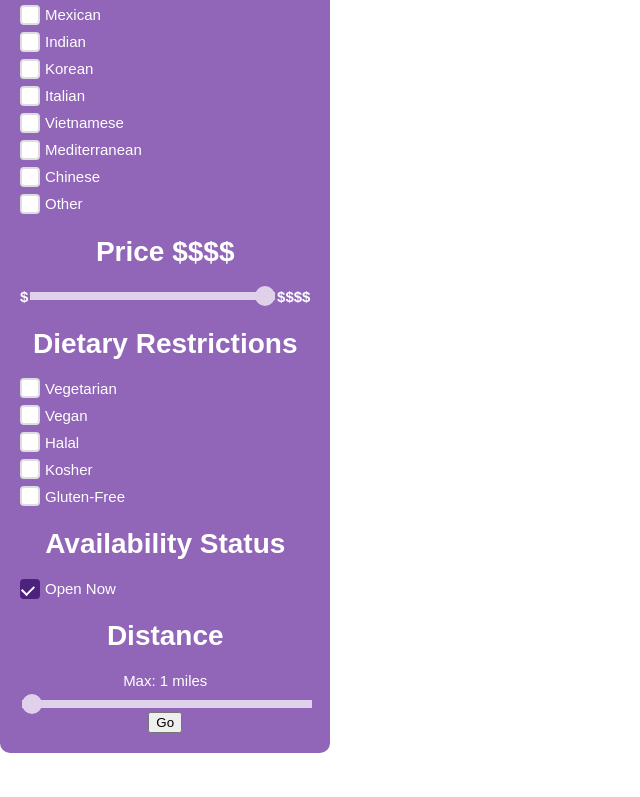
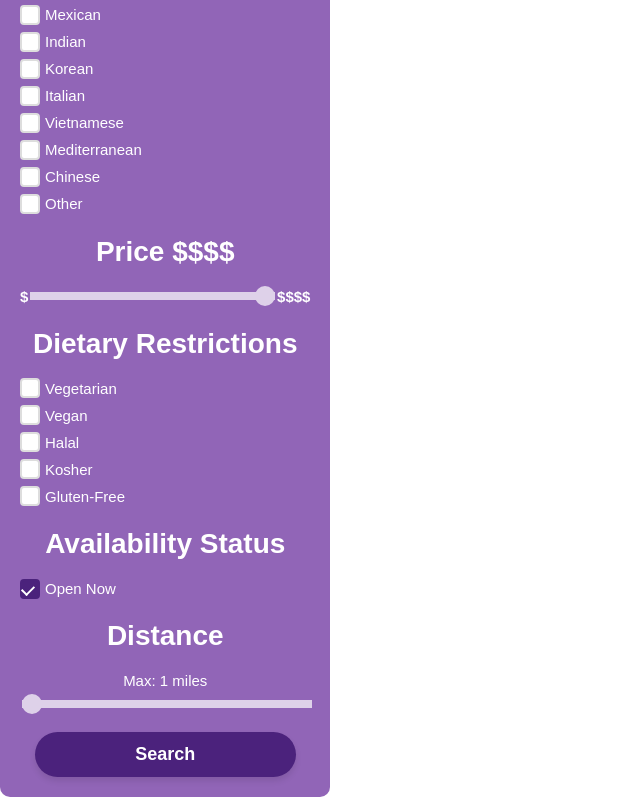
Before and after one commit to hcp-uw/Husky-Grumbl, a React (Create React App) app in the folder frontend/: page /explore-page in a window 1280 px wide. Shown: the part 490-1287 px from the top of the page, without its empty margins (0-640 px from the left). Before the commit the page ends 1243 px from the top, so only its background shows below. Built offline with nearby package versions, Linux system fonts and the light colour scheme.

Commit message:
fixed styling for search button

```diff
--- a/frontend/src/ExplorePage.css
+++ b/frontend/src/ExplorePage.css
@@ -196,3 +196,32 @@
   .go-button:hover {
     background-color: #4B227C;
   }
+
+
+  /* Style for the submit button */
+.submit-button {
+  background-color: #4B227C;
+  color: white;
+  padding: 12px 24px;
+  font-size: 18px;
+  font-weight: bold;
+  border: none;
+  border-radius: 25px;
+  cursor: pointer;
+  box-shadow: 0 4px 6px rgba(0, 0, 0, 0.1);
+  transition: all 0.3s ease;
+  width: 90%;
+  margin-top: 20px;
+}
+
+/* Hover effect */
+.submit-button:hover {
+  background-color: #39195f;
+  box-shadow: 0 6px 8px rgba(0, 0, 0, 0.15);
+}
+
+/* Active state (when clicked) */
+.submit-button:active {
+  background-color: #4B227C;
+  transform: scale(0.98);
+}
--- a/frontend/src/ExplorePage.js
+++ b/frontend/src/ExplorePage.js
@@ -230,7 +230,7 @@ const ExplorePage = () => {
               />
             </div>
 
-            <button type="submit" className="submit-button">Go</button>
+            <button type="submit" className="submit-button">Search</button>
           </form>
         </div>
 
```
